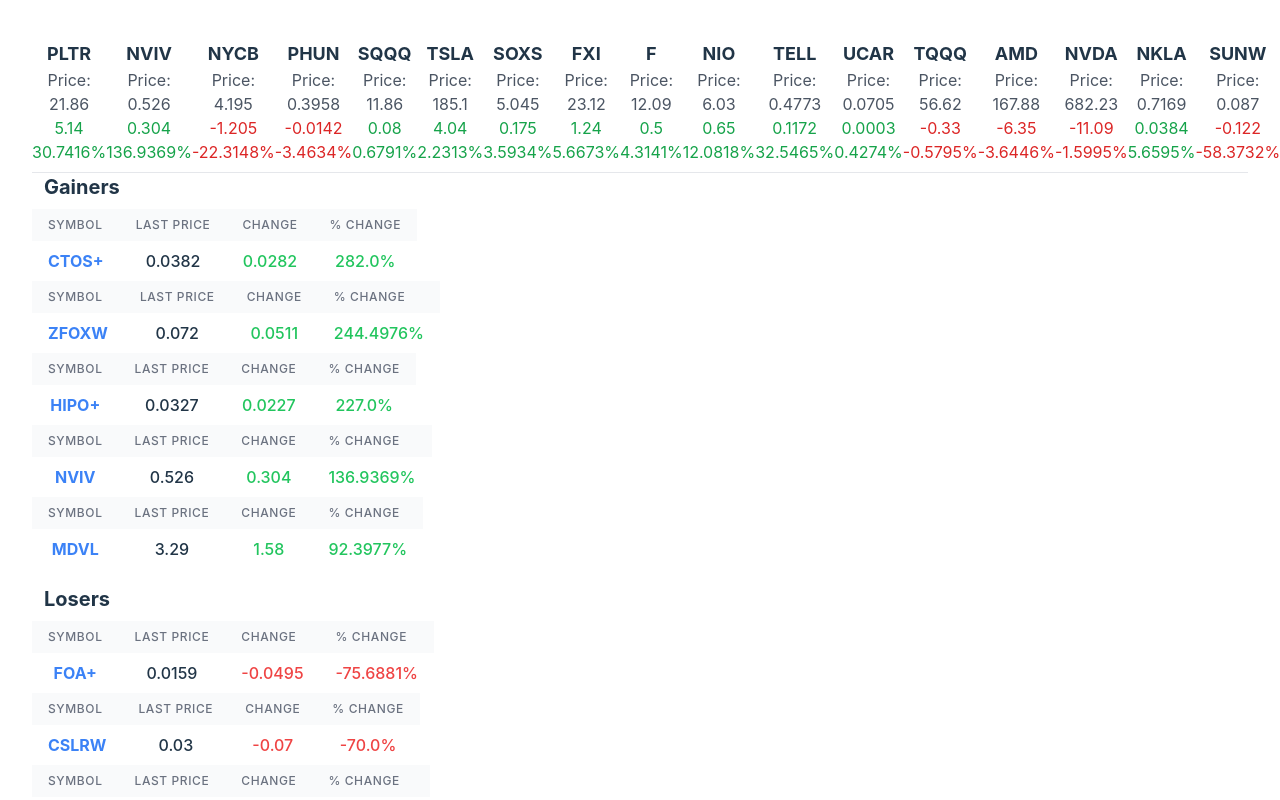
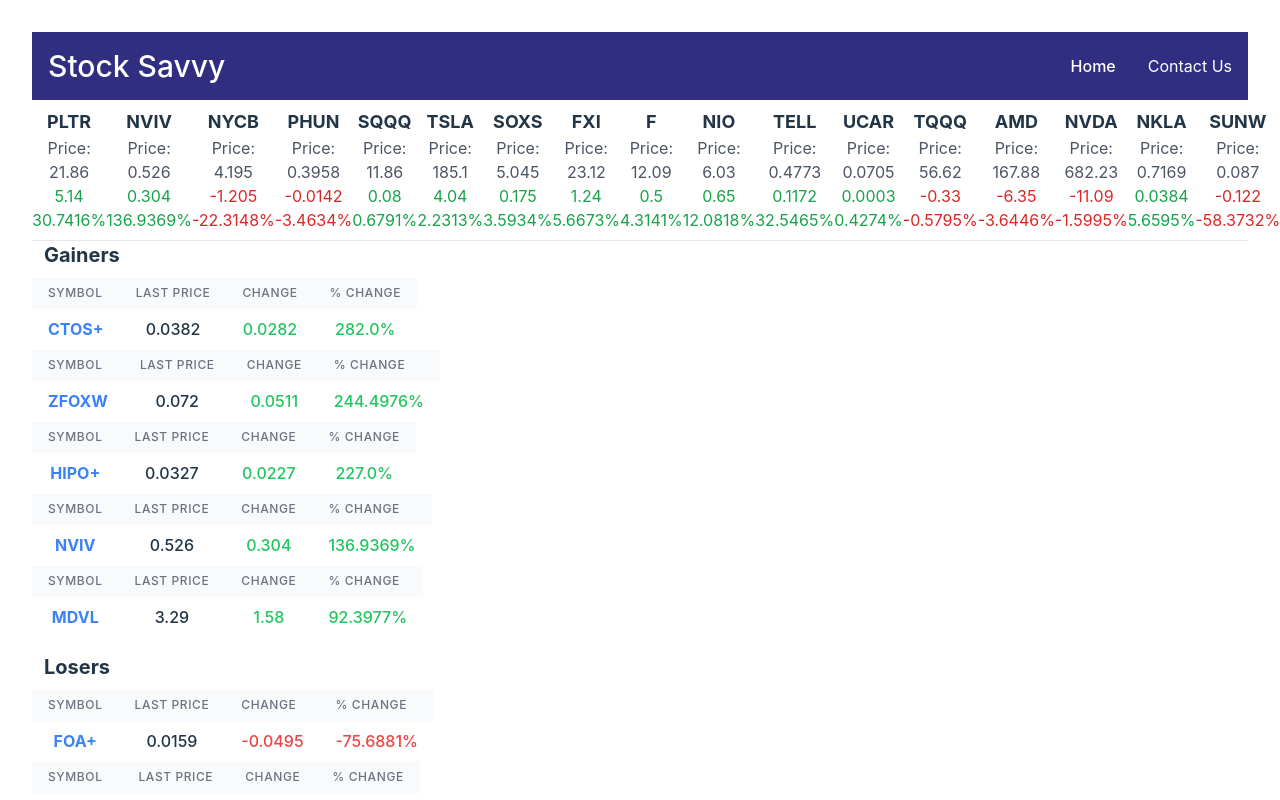
Before and after one commit to lav3ll/stock-savvy, a React (Vite) app: page / in a window 1280 px wide. Shown: the top 800 px of the page. Built offline with nearby package versions, Linux system fonts and the light colour scheme.

Commit message:
reset nav due to complications

```diff
--- a/src/App.jsx
+++ b/src/App.jsx
@@ -2,11 +2,13 @@
 import "./App.css";
 import { StocksLanding } from "./components/TopPageStockData/StocksLanding";
 import GLContainer from "./components/SideStockData/GLContainer";
+import Navbar from "./components/Navbar/Navbar"
 
 
 function App() {
   return (
     <>
+      <Navbar />
       <StocksLanding />
       <GLContainer />
     </>
--- /dev/null
+++ b/src/components/Navbar/Navbar.jsx
@@ -0,0 +1,11 @@
+export default function Navbar() {
+    return (
+        <nav className="my-nav bg-indigo-900 text-white flex justify-between items-center gap-8 p-4">
+            <a href="/" className="my-site text-3xl">Stock Savvy</a>
+            <ul className="flex gap-8">
+                <li><a href="/">Home</a></li>
+                <li>Contact Us</li>
+            </ul>
+        </nav>
+    )
+}
```
